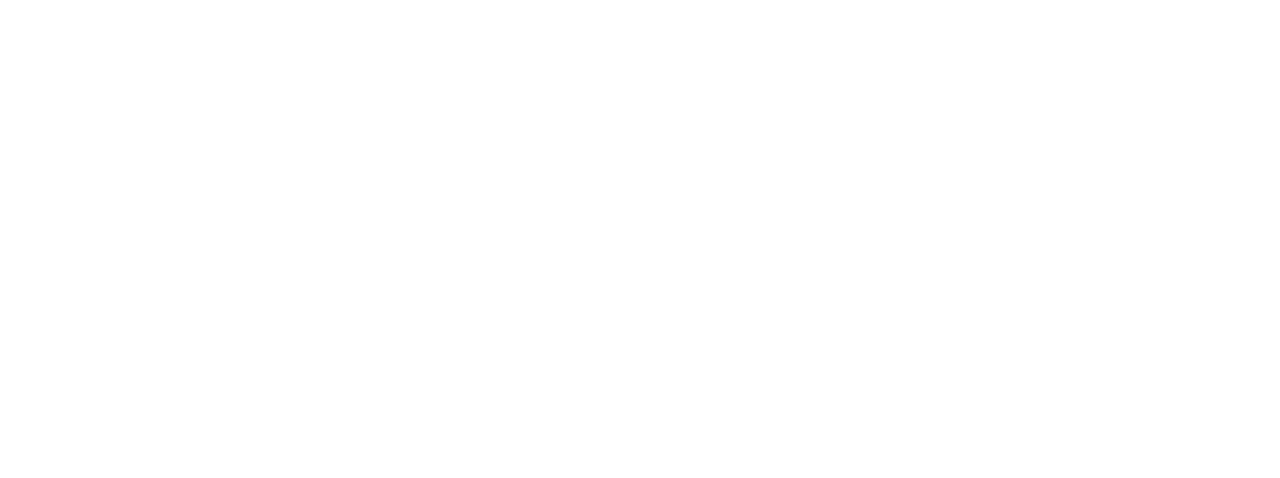
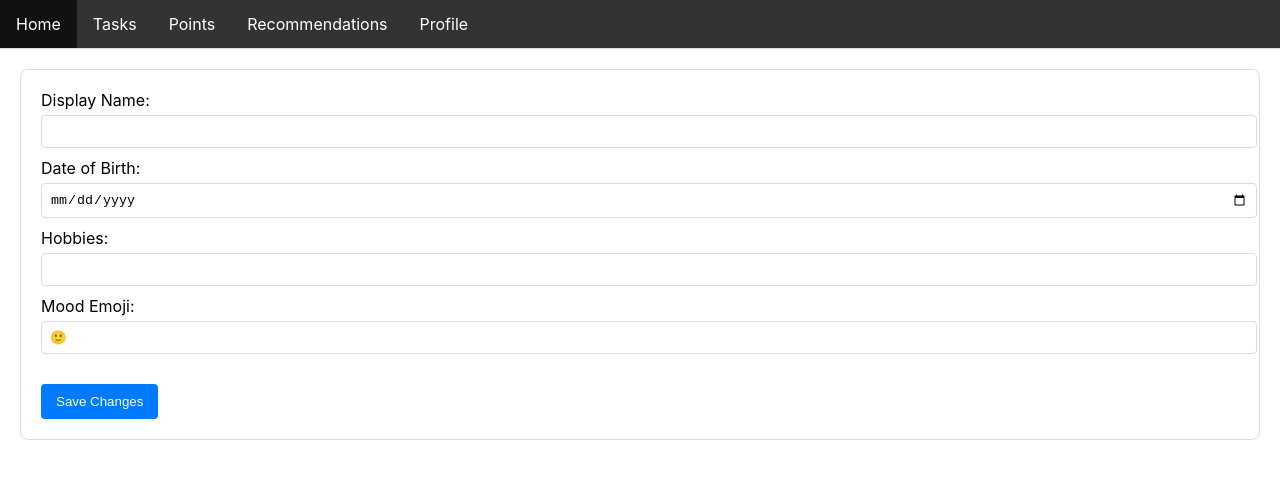
Before and after one commit to Rigpea/project_ada, a React (Create React App) app in the folder team/: page /profilepage in a window 1280 px wide. Before the commit this address had no page. Shown: the top 478 px of the page. Built offline with nearby package versions, Linux system fonts and the light colour scheme.

Commit message:
skeleton

```diff
--- a/team/src/App.js
+++ b/team/src/App.js
@@ -4,6 +4,7 @@
 import LoginPage from './pages/LoginPage/LoginPage';
 import SignupPage from './pages/SignupPage/SignupPage';
 import LoggedInPage from './pages/LoggedInPage/LoggedInPage';
+import ProfilePage from './pages/ProfilePage/ProfilePage';
 
 const App = () => {
   return (
@@ -14,6 +15,7 @@
         <Route path="/login" element={<LoginPage />} />
         <Route path="/signup" element={<SignupPage />} />
         <Route path="/loggedIn" element={<LoggedInPage />} />
+        <Route path="/profilepage" element={<ProfilePage />} />
       </Routes>
     </Router>
   );
--- a/team/src/pages/LoggedInPage/LoggedInPage.css
+++ b/team/src/pages/LoggedInPage/LoggedInPage.css
@@ -0,0 +1,32 @@
+.logged-in-container {
+    text-align: center;
+  }
+
+  .navigation-bar ul {
+    list-style-type: none;
+    padding: 0;
+    background-color: #333;
+    overflow: hidden;
+    margin: 0;
+    border-bottom: 1px solid #ddd;
+  }
+
+  .navigation-bar li {
+    float: left;
+  }
+
+  .navigation-bar li a {
+    display: block;
+    color: white;
+    text-align: center;
+    padding: 14px 16px;
+    text-decoration: none;
+  }
+
+  .navigation-bar li a:hover {
+    background-color: #111;
+  }
+
+  .content {
+    margin-top: 20px;
+  }
--- a/team/src/pages/LoggedInPage/LoggedInPage.js
+++ b/team/src/pages/LoggedInPage/LoggedInPage.js
@@ -1,20 +1,29 @@
 import React from 'react';
 import { useAuth0 } from '@auth0/auth0-react';
 import UserInfo from "../../components/UserInfo.js";
+import './LoggedInPage.css';
 
 const LoggedInPage = () => {
-  // Destructure the logout function from the useAuth0 hook
   const { logout } = useAuth0();
 
   return (
-    <div>
-      <h1>Welcome to the Home Page</h1>
-      {/* Render the UserInfo component here */}
-      <UserInfo />
-      {/* Add a button to call the logout function */}
-      <button onClick={() => logout({ returnTo: window.location.origin })}>
-        Logout
-      </button>
+    <div className="logged-in-container">
+      <nav className="navigation-bar">
+        <ul>
+          <li><a href="/loggedinpage">Home</a></li>
+          <li><a href="/tasks">Tasks</a></li>
+          <li><a href="/points">Points</a></li>
+          <li><a href="/recommendations">Recommendations</a></li>
+          <li><a href="/profilepage">Profile</a></li>
+        </ul>
+      </nav>
+      <div className="content">
+        <h1>Welcome to the Loggedin Page</h1>
+        <UserInfo />
+        <button onClick={() => logout({ returnTo: window.location.origin })}>
+          Logout
+        </button>
+      </div>
     </div>
   );
 };
--- /dev/null
+++ b/team/src/pages/ProfilePage/ProfilePage.css
@@ -0,0 +1,57 @@
+.profile-page {
+    margin: 20px;
+    padding: 20px;
+    border: 1px solid #ddd;
+    border-radius: 8px;
+  }
+
+  .profile-page form label {
+    display: block;
+    margin-bottom: 10px;
+  }
+
+  .profile-page form input {
+    width: 100%;
+    padding: 8px;
+    margin-top: 5px;
+    border: 1px solid #ddd;
+    border-radius: 4px;
+  }
+
+  .profile-page form button {
+    margin-top: 20px;
+    padding: 10px 15px;
+    background-color: #007bff;
+    color: white;
+    border: none;
+    border-radius: 4px;
+    cursor: pointer;
+  }
+
+  .profile-page form button:hover {
+    background-color: #0056b3;
+  }
+  .navigation-bar ul {
+    list-style-type: none;
+    padding: 0;
+    background-color: #333;
+    overflow: hidden;
+    margin: 0;
+    border-bottom: 1px solid #ddd;
+  }
+
+  .navigation-bar li {
+    float: left;
+  }
+
+  .navigation-bar li a {
+    display: block;
+    color: white;
+    text-align: center;
+    padding: 14px 16px;
+    text-decoration: none;
+  }
+
+  .navigation-bar li a:hover {
+    background-color: #111;
+  }
--- /dev/null
+++ b/team/src/pages/ProfilePage/ProfilePage.js
@@ -0,0 +1,70 @@
+import React, { useState } from 'react';
+import './ProfilePage.css'; // Import corresponding CSS file
+
+const ProfilePage = () => {
+  const [displayName, setDisplayName] = useState('');
+  const [dateOfBirth, setDateOfBirth] = useState('');
+  const [hobbies, setHobbies] = useState('');
+  const [moodEmoji, setMoodEmoji] = useState('');
+
+  const handleSubmit = (e) => {
+    e.preventDefault();
+    // Here you can handle the submission of the form
+    // This might involve sending the data to your backend server
+  };
+
+  return (
+    <>
+      <nav className="navigation-bar">
+        <ul>
+          <li><a href="/loggedin">Home</a></li>
+          <li><a href="/tasks">Tasks</a></li>
+          <li><a href="/points">Points</a></li>
+          <li><a href="/recommendations">Recommendations</a></li>
+          <li><a href="/profile">Profile</a></li>
+          {/* Add more navigation items here */}
+        </ul>
+      </nav>
+      <div className="profile-page">
+      <form onSubmit={handleSubmit}>
+        <label>
+          Display Name:
+          <input
+            type="text"
+            value={displayName}
+            onChange={(e) => setDisplayName(e.target.value)}
+          />
+        </label>
+        <label>
+          Date of Birth:
+          <input
+            type="date"
+            value={dateOfBirth}
+            onChange={(e) => setDateOfBirth(e.target.value)}
+          />
+        </label>
+        <label>
+          Hobbies:
+          <input
+            type="text"
+            value={hobbies}
+            onChange={(e) => setHobbies(e.target.value)}
+          />
+        </label>
+        <label>
+          Mood Emoji:
+          <input
+            type="text"
+            value={moodEmoji}
+            onChange={(e) => setMoodEmoji(e.target.value)}
+            placeholder="🙂"
+          />
+        </label>
+        <button type="submit">Save Changes</button>
+      </form>
+      </div>
+    </>
+  );
+};
+
+export default ProfilePage;
```
Also changed, not shown: team/src/pages/Recommendations/Recommendations.css (added), team/src/pages/Recommendations/Recommendations.js (added), 2 other files (tests, documents, lock files or other folders).
